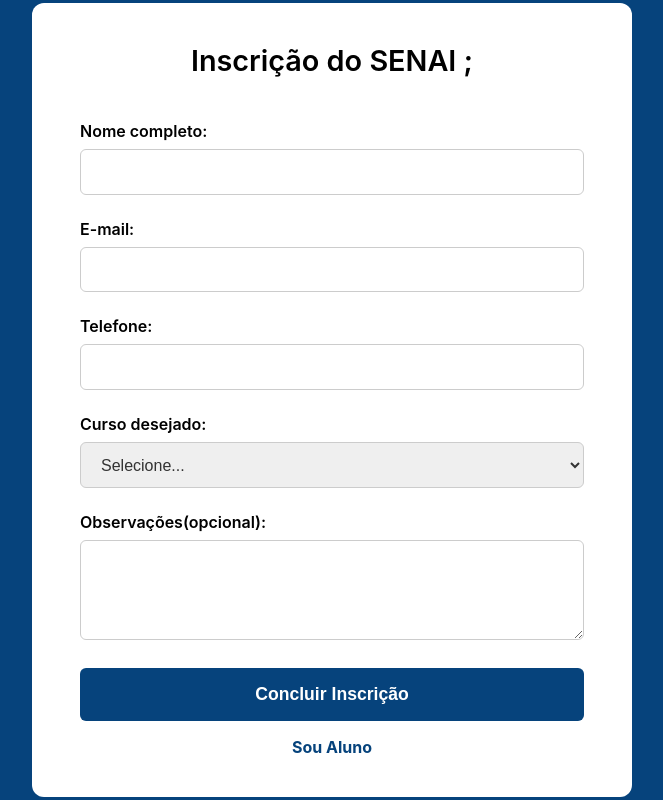
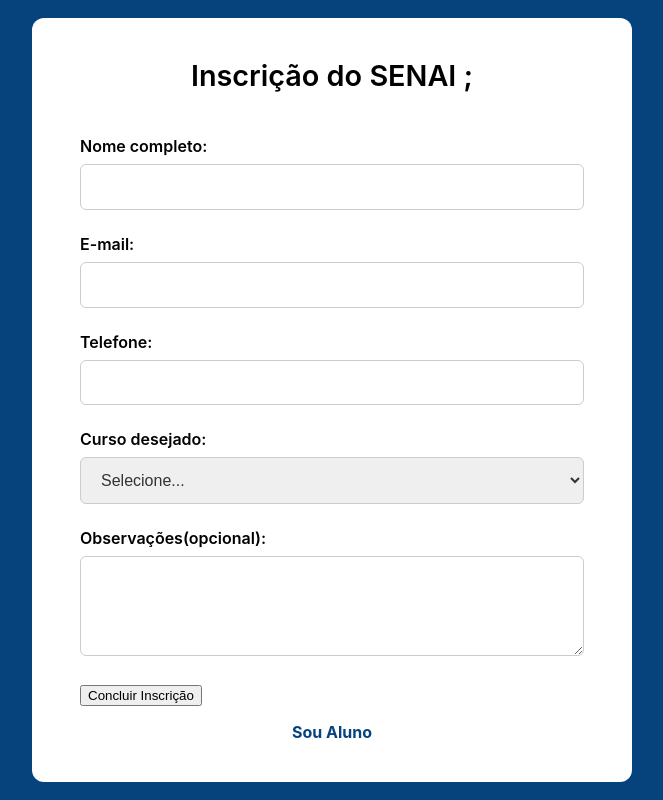
Before and after one commit to julia-oliveira22/css.aula01, a plain HTML site: page index.html in a window 1280 px wide. Shown: the whole page, without its empty margins (308-971 px from the left). Drawn offline with Linux system fonts and the light colour scheme.

Commit message:
terceira alteracao

```diff
--- a/index.html
+++ b/index.html
@@ -164,7 +164,7 @@
                 <label for="observacoes">Observações(opcional):</label>
                 <textarea id="observacoes" name="observacoes" rows="5" placeholder=""></textarea>
             </div>
-                 <button type="submit" class="submit-button">Concluir Inscrição</button>
+                 <button type="submit">Concluir Inscrição</button>
 
 <div class="link-aluno">
           <a href="index3.html">Sou Aluno</a>
```
